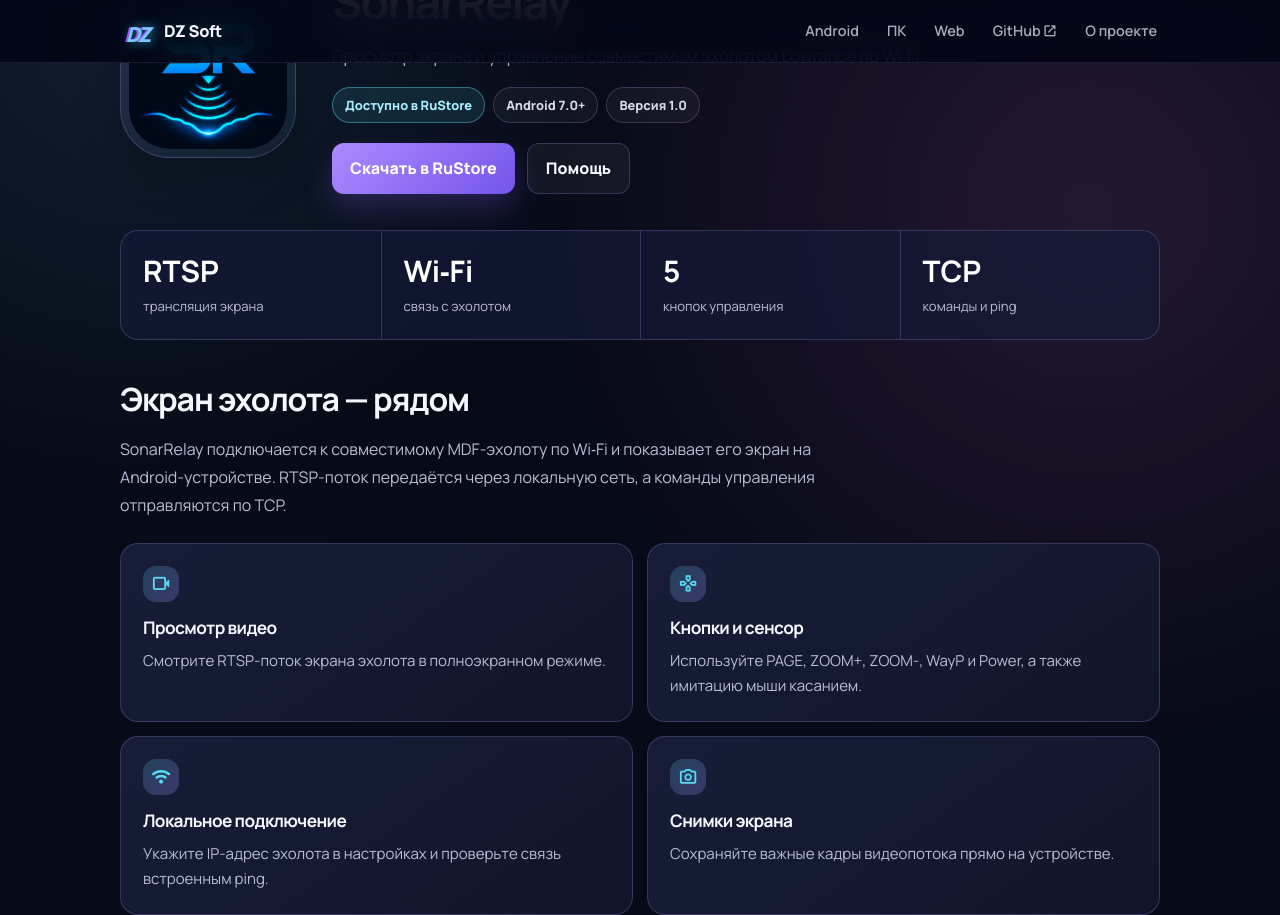
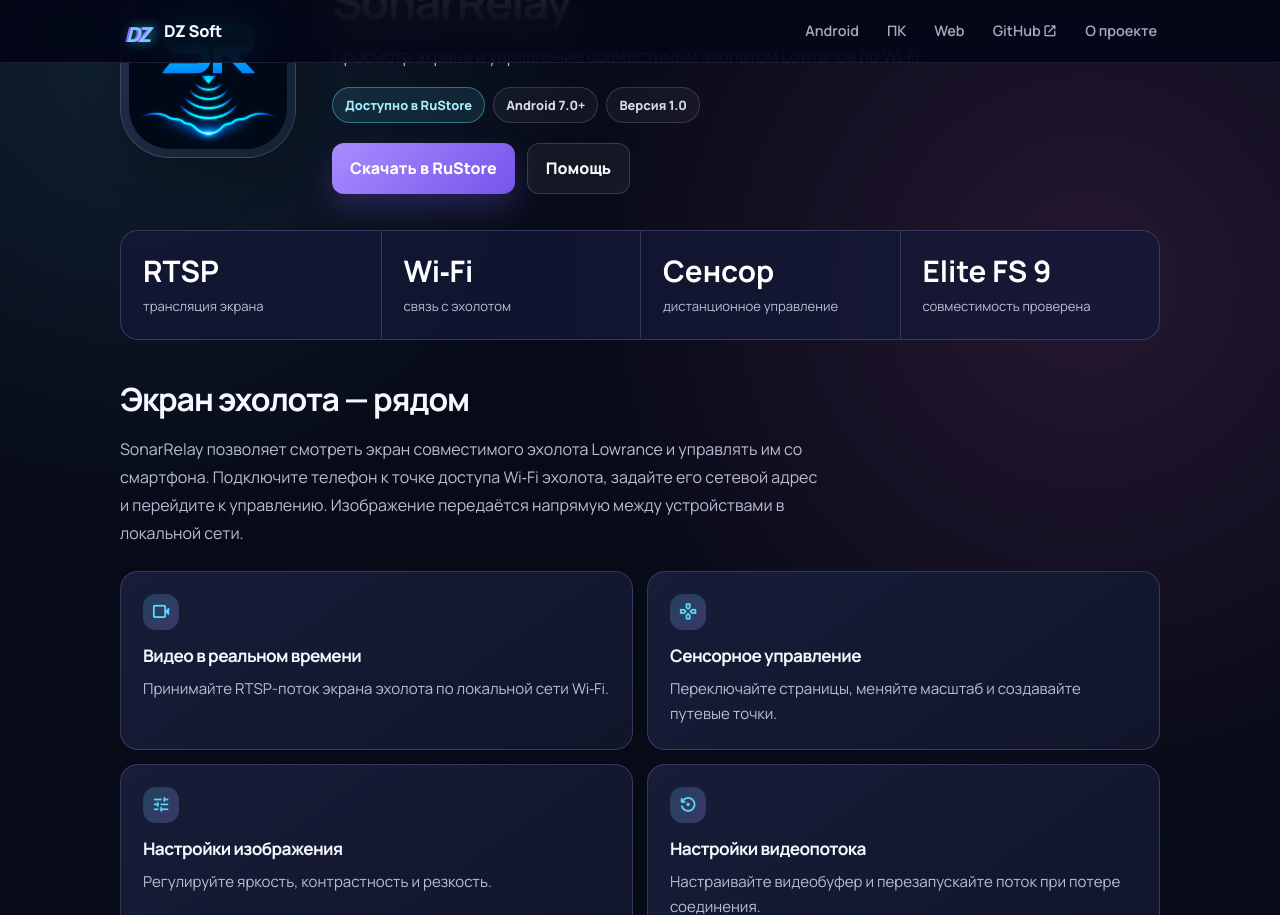
Before and after one commit to dz529770-a11y/dz529770-a11y.github.io, a Jekyll site: the page built from _apps/sonarrelay.md, in a window 1280 px wide and 1400 px high, scrolled down 214 px, cut to the strip 0-915 px from the top of the window. Built offline with Jekyll 4.4.1, drawn with Linux system fonts in a browser that asks for light colours; some of the changed text lies outside the part shown.

Commit message:
Align SonarRelay page and screenshot captions with RuStore

```diff
--- a/_apps/sonarrelay.md
+++ b/_apps/sonarrelay.md
@@ -4,7 +4,7 @@
 order: 4
 platform: "Приложение для Android"
 tagline: "Просмотр экрана и управление совместимым эхолотом Lowrance по Wi‑Fi."
-description: "RTSP-трансляция экрана эхолота, кнопки управления, сенсорное управление, сведения об устройстве и снимки экрана."
+description: "Экран совместимого эхолота Lowrance на смартфоне: RTSP по Wi‑Fi, сенсорное управление, масштаб, путевые точки и настройки изображения."
 icon: /assets/images/apps/sonarrelay/logo.png
 image: /assets/images/apps/sonarrelay/screenshot-01.png
 min_android: "Android 7.0+"
@@ -17,28 +17,34 @@
     label: "трансляция экрана"
   - value: "Wi‑Fi"
     label: "связь с эхолотом"
-  - value: "5"
-    label: "кнопок управления"
-  - value: "TCP"
-    label: "команды и ping"
+  - value: "Сенсор"
+    label: "дистанционное управление"
+  - value: "Elite FS 9"
+    label: "совместимость проверена"
 support_summary: "Трансляция экрана и управление эхолотом"
 ---
 
 ## Экран эхолота — рядом
 
-SonarRelay подключается к совместимому MDF-эхолоту по Wi‑Fi и показывает его экран на Android-устройстве. RTSP-поток передаётся через локальную сеть, а команды управления отправляются по TCP.
+SonarRelay позволяет смотреть экран совместимого эхолота Lowrance и управлять им со смартфона. Подключите телефон к точке доступа Wi‑Fi эхолота, задайте его сетевой адрес и перейдите к управлению. Изображение передаётся напрямую между устройствами в локальной сети.
 
 <div class="feature-grid">
-  <section><span class="feature-icon material-symbols-rounded" aria-hidden="true">videocam</span><h3>Просмотр видео</h3><p>Смотрите RTSP-поток экрана эхолота в полноэкранном режиме.</p></section>
-  <section><span class="feature-icon material-symbols-rounded" aria-hidden="true">gamepad</span><h3>Кнопки и сенсор</h3><p>Используйте PAGE, ZOOM+, ZOOM-, WayP и Power, а также имитацию мыши касанием.</p></section>
-  <section><span class="feature-icon material-symbols-rounded" aria-hidden="true">wifi</span><h3>Локальное подключение</h3><p>Укажите IP-адрес эхолота в настройках и проверьте связь встроенным ping.</p></section>
-  <section><span class="feature-icon material-symbols-rounded" aria-hidden="true">photo_camera</span><h3>Снимки экрана</h3><p>Сохраняйте важные кадры видеопотока прямо на устройстве.</p></section>
+  <section><span class="feature-icon material-symbols-rounded" aria-hidden="true">videocam</span><h3>Видео в реальном времени</h3><p>Принимайте RTSP-поток экрана эхолота по локальной сети Wi‑Fi.</p></section>
+  <section><span class="feature-icon material-symbols-rounded" aria-hidden="true">gamepad</span><h3>Сенсорное управление</h3><p>Переключайте страницы, меняйте масштаб и создавайте путевые точки.</p></section>
+  <section><span class="feature-icon material-symbols-rounded" aria-hidden="true">tune</span><h3>Настройки изображения</h3><p>Регулируйте яркость, контрастность и резкость.</p></section>
+  <section><span class="feature-icon material-symbols-rounded" aria-hidden="true">settings_backup_restore</span><h3>Настройки видеопотока</h3><p>Настраивайте видеобуфер и перезапускайте поток при потере соединения.</p></section>
 </div>
 
-<div class="showcase-grid">
-  <figure class="showcase"><img src="{{ '/assets/images/apps/sonarrelay/screenshot-01.png' | relative_url }}" alt="Экран трансляции эхолота SonarRelay" width="941" height="1672" loading="lazy"></figure>
-  <figure class="showcase"><img src="{{ '/assets/images/apps/sonarrelay/screenshot-02.png' | relative_url }}" alt="Управление эхолотом в SonarRelay" width="941" height="1672" loading="lazy"></figure>
-  <figure class="showcase"><img src="{{ '/assets/images/apps/sonarrelay/screenshot-03.png' | relative_url }}" alt="Настройки сетевого подключения SonarRelay" width="941" height="1672" loading="lazy"></figure>
+<div class="showcase-grid sonarrelay-showcase">
+  <figure class="showcase"><img src="{{ '/assets/images/apps/sonarrelay/screenshot-01.png' | relative_url }}" alt="Эхолот и смартфон показывают одно изображение через SonarRelay" width="949" height="1658" loading="lazy"><figcaption>RTSP-видео с совместимого MFD по локальной сети.</figcaption></figure>
+  <figure class="showcase"><img src="{{ '/assets/images/apps/sonarrelay/screenshot-02.png' | relative_url }}" alt="Пользователь касается изображения эхолота на экране смартфона" width="946" height="1663" loading="lazy"><figcaption>Управление касаниями: масштаб, страницы и путевые точки.</figcaption></figure>
+  <figure class="showcase"><img src="{{ '/assets/images/apps/sonarrelay/screenshot-03.png' | relative_url }}" alt="Начальный экран SonarRelay с настройками Wi‑Fi, сетевым адресом и кнопкой MFD + видео" width="946" height="1663" loading="lazy"><figcaption>Подключение к Wi‑Fi эхолота и ввод его адреса.</figcaption></figure>
 </div>
 
-Для работы нужен совместимый эхолот с поддержкой screen mirroring и подключение к одной Wi‑Fi-сети. Приложение распространяется «как есть» и не заменяет штатные средства навигации и безопасности.
+## Совместимость
+
+Нужен эхолот или MFD с передачей изображения по RTSP и сетевым управлением. Работа проверена с **Lowrance Elite FS 9**; другие модели и версии ПО не гарантируются.
+
+SonarRelay — независимое приложение, не связанное с производителями эхолотов. Названия устройств и производителей принадлежат правообладателям и используются для обозначения совместимости.
+
+Приложение служит вспомогательным средством отображения и управления. Не полагайтесь на него как на единственный источник навигационной информации или сведений о безопасности.
--- a/assets/css/main.css
+++ b/assets/css/main.css
@@ -937,6 +937,7 @@
 .showcase-grid { grid-template-columns: repeat(2, minmax(0, 1fr)); max-width: 680px; gap: 18px; margin-top: 24px; }
 .showcase { margin: 24px 0 0; border-radius: 18px; box-shadow: none; }
 .showcase-grid .showcase { margin: 0; }
+.sonarrelay-showcase .showcase figcaption { padding: 14px 18px; color: var(--muted); font-size: 0.9rem; line-height: 1.5; }
 .showcase img { width: 100%; max-height: 520px; object-fit: contain; }
 .showcase-wide { max-width: 860px; }
 .document-links { grid-template-columns: minmax(0, 0.8fr) minmax(0, 1.2fr); gap: 30px; margin-bottom: 48px; padding: 28px; border-radius: 20px; }
```
Also changed, not shown: _store/sonarrelay-rustore.md (+3 -3 lines), apps/sonarrelay/changelog.md (+2 -2 lines), apps/sonarrelay/support.md (+9 -3 lines).
